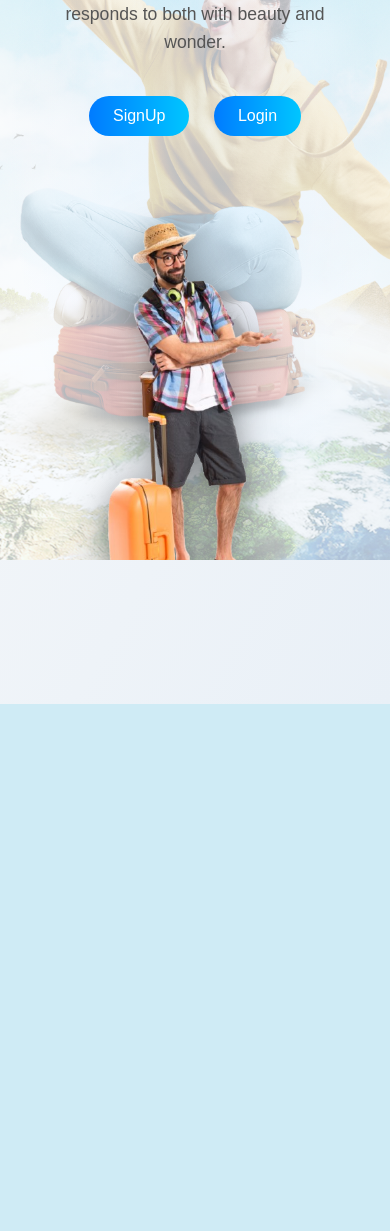
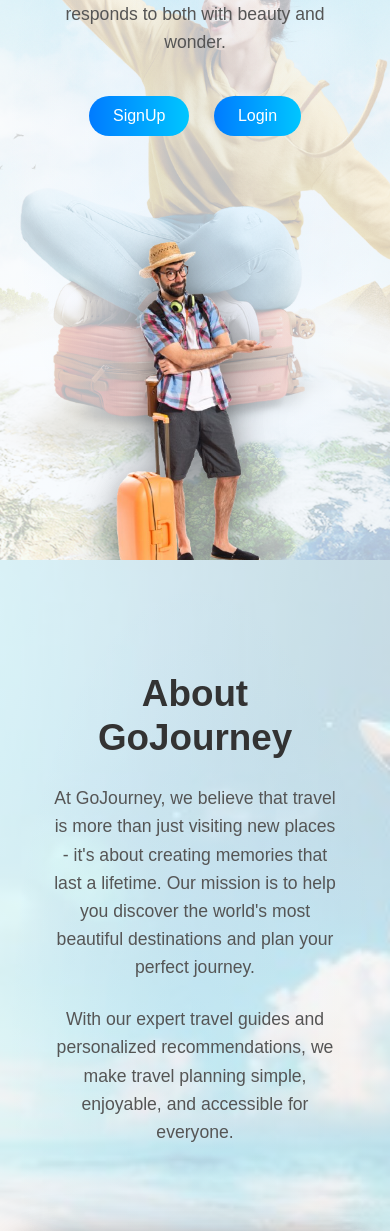
Before and after one commit to CodeWithAmitKumar/GoJourney, a PHP site: page / in a window 390 px wide. Shown: the part 284-1515 px from the top of the page. Before the commit the page ends 988 px from the top, so only its background shows below. Run offline with PHP 8.4, Linux system fonts and the light colour scheme.

Commit message:
setup about section

```diff
--- a/index.php
+++ b/index.php
@@ -21,7 +21,7 @@
         <a href="index.php" class="logo">GoJourney</a>
         <div class="nav-links">
             <a href="#home">Home</a>
-            <a href="#">About</a>
+            <a href="#about">About</a>
             <a href="#">Services</a>
             <a href="#">ContactUs</a>
         </div>
@@ -39,6 +39,17 @@
         </div>
     </section>
 
+    <section id="about" class="about-section">
+        <div class="about-content">
+            <h2>About GoJourney</h2>
+            <p>At GoJourney, we believe that travel is more than just visiting new places - it's about creating memories that last a lifetime. Our mission is to help you discover the world's most beautiful destinations and plan your perfect journey.</p>
+            <p>With our expert travel guides and personalized recommendations, we make travel planning simple, enjoyable, and accessible for everyone.</p>
+        </div>
+        <div class="about-image">
+            <img src="images/background/about-illustration.jpg" alt="Travel Illustration">
+        </div>
+    </section>
+
     <div class="content">
         <!-- Your page content will go here -->
     </div>
@@ -48,6 +59,7 @@
         <div class="modal-content">
             <span class="close-btn">&times;</span>
             <h2>Login</h2>
+            <h3>Welcome back! Please enter your details to login.</h3>
             <form id="loginForm" action="auth/login.php" method="post">
                 <div class="form-group">
                     <label for="login-email">Email</label>
@@ -68,6 +80,7 @@
         <div class="modal-content">
             <span class="close-btn">&times;</span>
             <h2>Create Account</h2>
+            <h3>Create an account to start your journey with GoJourney.</h3>
             <form id="signupForm" action="auth/register.php" method="post">
                 <div class="form-group">
                     <label for="signup-name">Full Name</label>
--- a/style.css
+++ b/style.css
@@ -209,6 +209,95 @@ body {
     box-shadow: 0 5px 15px rgba(0, 123, 255, 0.3);
 }
 
+/* About Section Styles */
+.about-section {
+    min-height: 100vh;
+    width: 100%;
+    display: flex;
+    flex-direction: row-reverse;
+    align-items: center;
+    justify-content: space-between;
+    position: relative;
+    overflow: hidden;
+    padding: 5% 5%;
+}
+
+.about-section::before {
+    content: "";
+    position: absolute;
+    top: 0;
+    left: 0;
+    width: 100%;
+    height: 100%;
+    background: linear-gradient(135deg, rgba(255, 255, 255, 0.8), rgba(240, 248, 255, 0.7)),
+                url('images/background/about.jpg') center/cover no-repeat;
+    z-index: -1;
+}
+
+.about-section::after {
+    content: "";
+    position: absolute;
+    top: 0;
+    right: 0;
+    width: 70%;
+    height: 100%;
+    background: radial-gradient(ellipse at right, rgba(0, 123, 255, 0.05), transparent 70%);
+    z-index: -1;
+    opacity: 0.8;
+}
+
+.about-content {
+    max-width: 600px;
+    padding: 2rem;
+    z-index: 1;
+    text-align: left;
+    flex: 1;
+}
+
+.about-content h2 {
+    font-size: 2.8rem;
+    margin-bottom: 1.5rem;
+    color: #333;
+    font-weight: bold;
+    line-height: 1.2;
+}
+
+.about-content p {
+    font-size: 1.3rem;
+    margin-bottom: 1.5rem;
+    color: #555;
+    line-height: 1.6;
+}
+
+.about-image {
+    flex: 1;
+    height: 80vh;
+    display: flex;
+    align-items: center;
+    justify-content: flex-end;
+    z-index: 1;
+    position: relative;
+    padding-right: 3%;
+}
+
+.about-image img {
+    max-height: 90%;
+    max-width: 100%;
+    object-fit: contain;
+    filter: drop-shadow(0 15px 25px rgba(0, 0, 0, 0.3))
+           drop-shadow(0 5px 10px rgba(0, 0, 0, 0.2));
+    transition: transform 0.3s ease;
+    z-index: 2;
+    position: relative;
+    border-radius: 10px;
+}
+
+.about-image img:hover {
+    transform: translateY(-3px);
+    filter: drop-shadow(0 18px 28px rgba(0, 0, 0, 0.35))
+           drop-shadow(0 7px 12px rgba(0, 0, 0, 0.25));
+}
+
 /* Responsive Styles */
 @media (max-width: 992px) {
     .hero-section {
@@ -248,7 +337,38 @@ body {
     }
 
     .hero-image img {
-        max-height: 100%;
+        max-height: 90%;
+    }
+
+    .about-section {
+        flex-direction: column;
+        justify-content: center;
+        padding-top: 80px;
+    }
+
+    .about-section::after {
+        width: 100%;
+        background: radial-gradient(ellipse at center, rgba(0, 123, 255, 0.05), transparent 70%);
+    }
+
+    .about-content {
+        text-align: center;
+        margin-bottom: 2rem;
+    }
+
+    .about-content h2 {
+        font-size: 2.3rem;
+    }
+
+    .about-content p {
+        font-size: 1.1rem;
+    }
+
+    .about-image {
+        height: auto;
+        max-height: 50vh;
+        justify-content: center;
+        padding-right: 0;
     }
 }
 
@@ -332,6 +452,15 @@ body {
     color: #333;
     font-size: 1.8rem;
     text-align: center;
+}
+
+.modal h3 {
+    margin-bottom: 25px;
+    color: #666;
+    font-size: 1rem;
+    font-weight: 400;
+    text-align: center;
+    line-height: 1.5;
 }
 
 .form-group {
```
